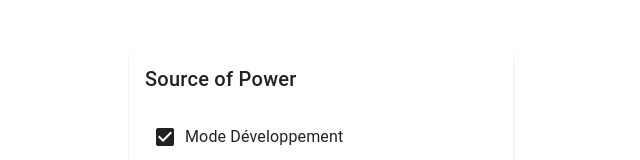
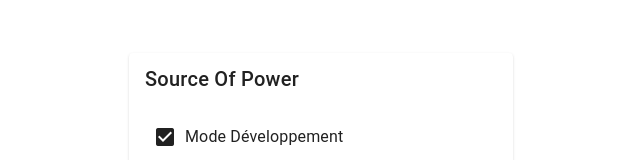
Before and after one commit to Deathblood69/source-of-power-front, a Nuxt app: page /connexion in a window 1280 px wide. Shown: the part 179-339 px from the top of the page, without its empty margins (319-959 px from the left). Built offline with nearby package versions, Linux system fonts and the light colour scheme.

Commit message:
feat(initial): Correction runtimeConfig

```diff
--- a/nuxt.config.ts
+++ b/nuxt.config.ts
@@ -1,5 +1,4 @@
 import vuetify, {transformAssetUrls} from 'vite-plugin-vuetify'
-import {APP_CONFIG} from '~/app.config'
 
 export default defineNuxtConfig({
   build: {
@@ -24,8 +23,8 @@ export default defineNuxtConfig({
     public: {
       API_BASE: process.env.API_BASE,
       NUXT_BASE_URL: process.env.NUXT_BASE_URL,
-      AUTHOR: APP_CONFIG.auteur,
-      NOM: APP_CONFIG.titre,
+      AUTHOR: 'Romain DIASPARRA',
+      NOM: 'Source Of Power',
     },
   },
   srcDir: 'src/',
--- a/src/app.config.ts
+++ /dev/null
@@ -1,4 +0,0 @@
-export const APP_CONFIG = {
-  titre: 'Source of Power',
-  auteur: 'Romain DIASPARRA',
-}
--- a/src/domains/auth/AuthLogin.vue
+++ b/src/domains/auth/AuthLogin.vue
@@ -4,7 +4,8 @@
   import {getDefaultProfils} from '~/utils/getDefaultProfils'
   import FormCredentials from '~/domains/auth/FormCredentials.vue'
   import AuthLoginBtn from '~/domains/auth/AuthLoginBtn.vue'
-  import {APP_CONFIG} from '~/app.config'
+
+  const config = useRuntimeConfig()
 
   const router = useRouter()
 
@@ -29,7 +30,7 @@
   <AppForm
     :closable="false"
     :loading="loadingForm"
-    :title="APP_CONFIG.titre"
+    :title="config.public['NOM']"
     width="30%"
     @validate="handleConnect"
   >
--- a/src/layouts/auth.vue
+++ b/src/layouts/auth.vue
@@ -1,5 +1,5 @@
 <script lang="ts" setup>
-  import {APP_CONFIG} from '~/app.config'
+  const config = useRuntimeConfig()
 
   const themeStore = useThemeStore()
 
@@ -15,7 +15,7 @@
         <slot />
       </VMain>
       <AppFooter
-        :author="APP_CONFIG.auteur"
+        :author="config.public['AUTHOR'] as string"
         class="flex-shrink-0 d-flex justify-center"
         style="flex: 0"
       />
--- a/src/layouts/default.vue
+++ b/src/layouts/default.vue
@@ -3,7 +3,8 @@
   import type {ToolbarButton} from '~/types/toolbarButton'
   import {MENU_ITEMS} from '~/constants/menuItems.const'
   import AppFooter from '~/components/AppFooter.vue'
-  import {APP_CONFIG} from '~/app.config'
+
+  const config = useRuntimeConfig()
 
   const router = useRouter()
   const route = useRoute()
@@ -57,7 +58,7 @@
       <AppBar
         class="bg-primary"
         :items="actions"
-        :titre="APP_CONFIG.titre"
+        :titre="config.public['NOM']"
         @menu="handleMenu"
       />
       <VNavigationDrawer :model-value="openMenu">
@@ -70,7 +71,7 @@
         <slot />
       </VMain>
       <AppFooter
-        :author="APP_CONFIG.auteur"
+        :author="config.public['AUTHOR'] as string"
         class="flex-shrink-0 d-flex justify-center"
         style="flex: 0"
       />
```
